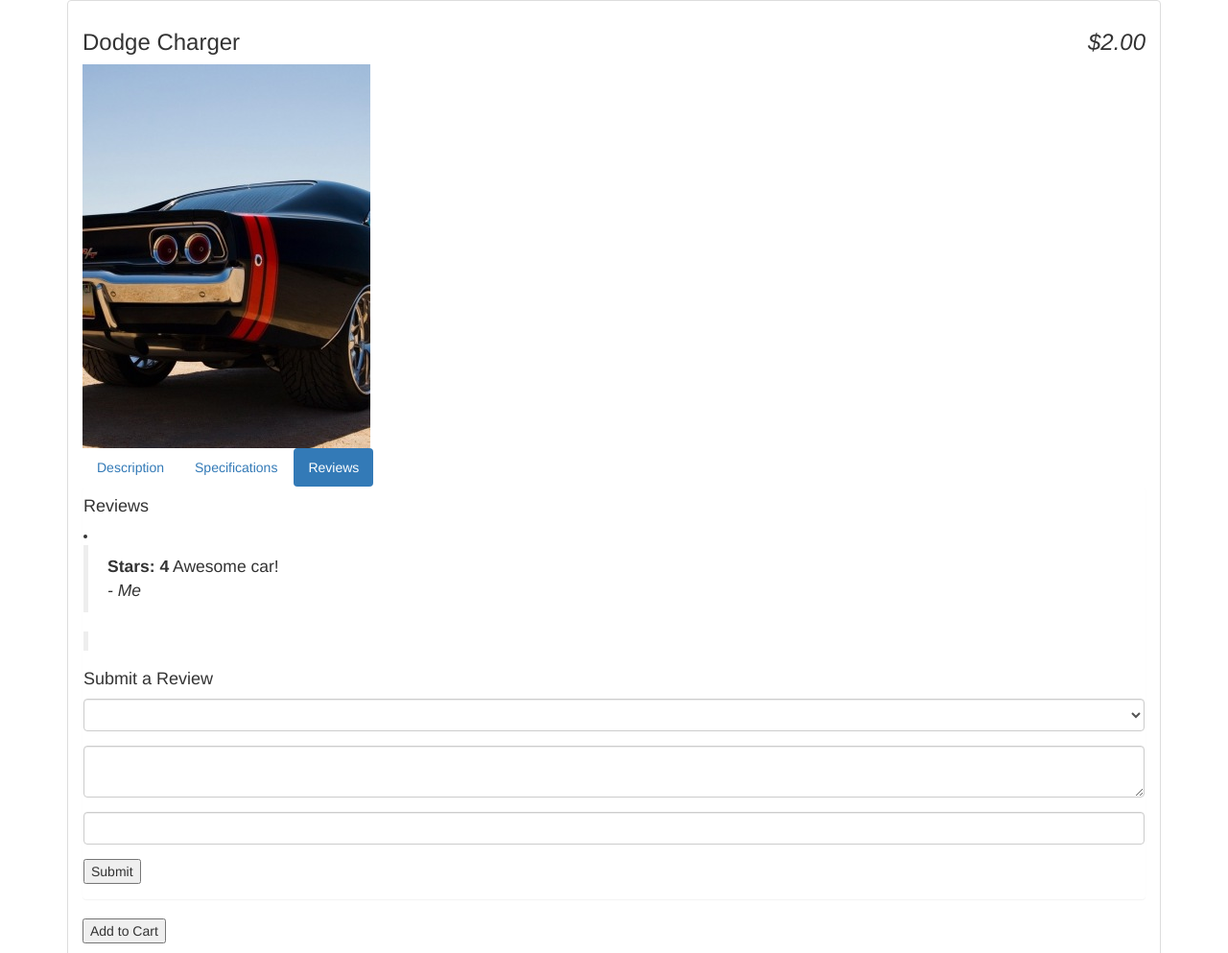
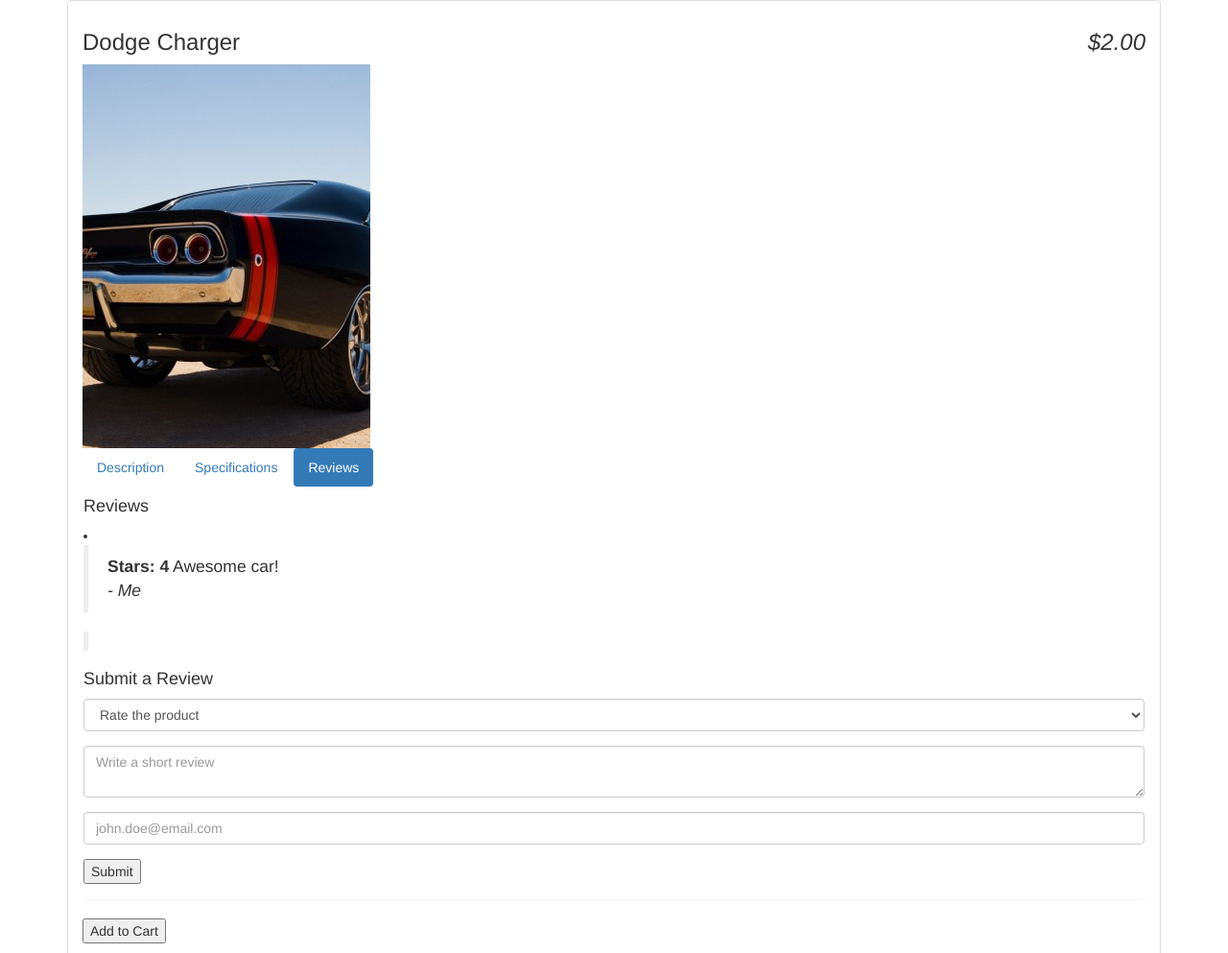
Before and after one commit to jm3565/GemStore, a plain HTML site: page src/index.html in a window 1280 px wide. Shown: the top 993 px of the page at 96% size. Drawn offline with Linux system fonts and the light colour scheme.

Commit message:
placeholders for the form fields

```diff
--- a/src/index.html
+++ b/src/index.html
@@ -63,13 +63,14 @@
                 <select class="form-control"
                         ng-model="reviewCtrl.newReview.stars"
                         ng-options="rating.name as rating.name for rating in store.ratings">
+                        <option value="">Rate the product</option>
                 </select>
               </fieldset>
               <fieldset class="form-group">
-                <textarea class="form-control" ng-model="reviewCtrl.newReview.body"></textarea>
+                <textarea class="form-control" ng-model="reviewCtrl.newReview.body" placeholder="Write a short review"></textarea>
               </fieldset>
               <fieldset class="form-group">
-                <input class="form-control" ng-model="reviewCtrl.newReview.author" type="email"/>
+                <input class="form-control" ng-model="reviewCtrl.newReview.author" type="email" placeholder="john.doe@email.com"/>
               </fieldset>
               <fieldset class="form-group">
                 <input type="submit" value="Submit"/>
```
